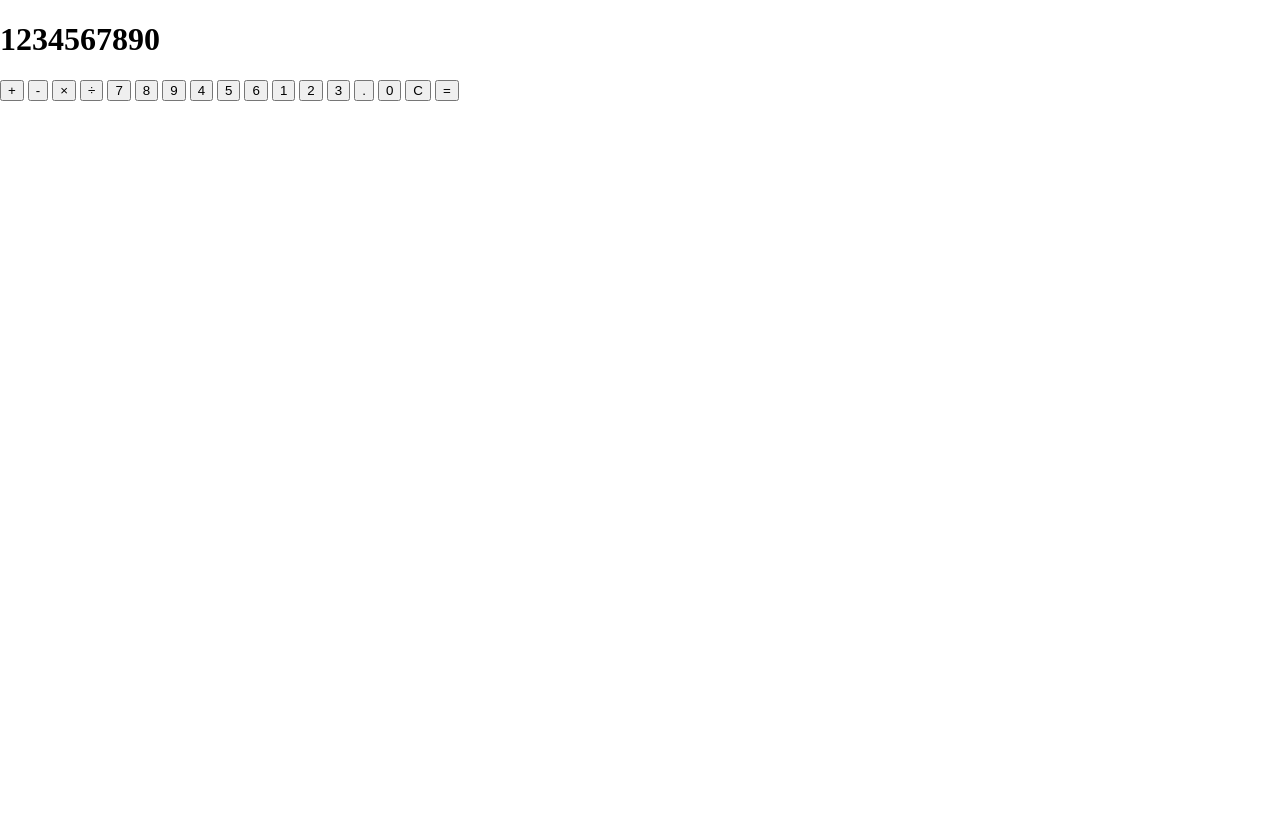
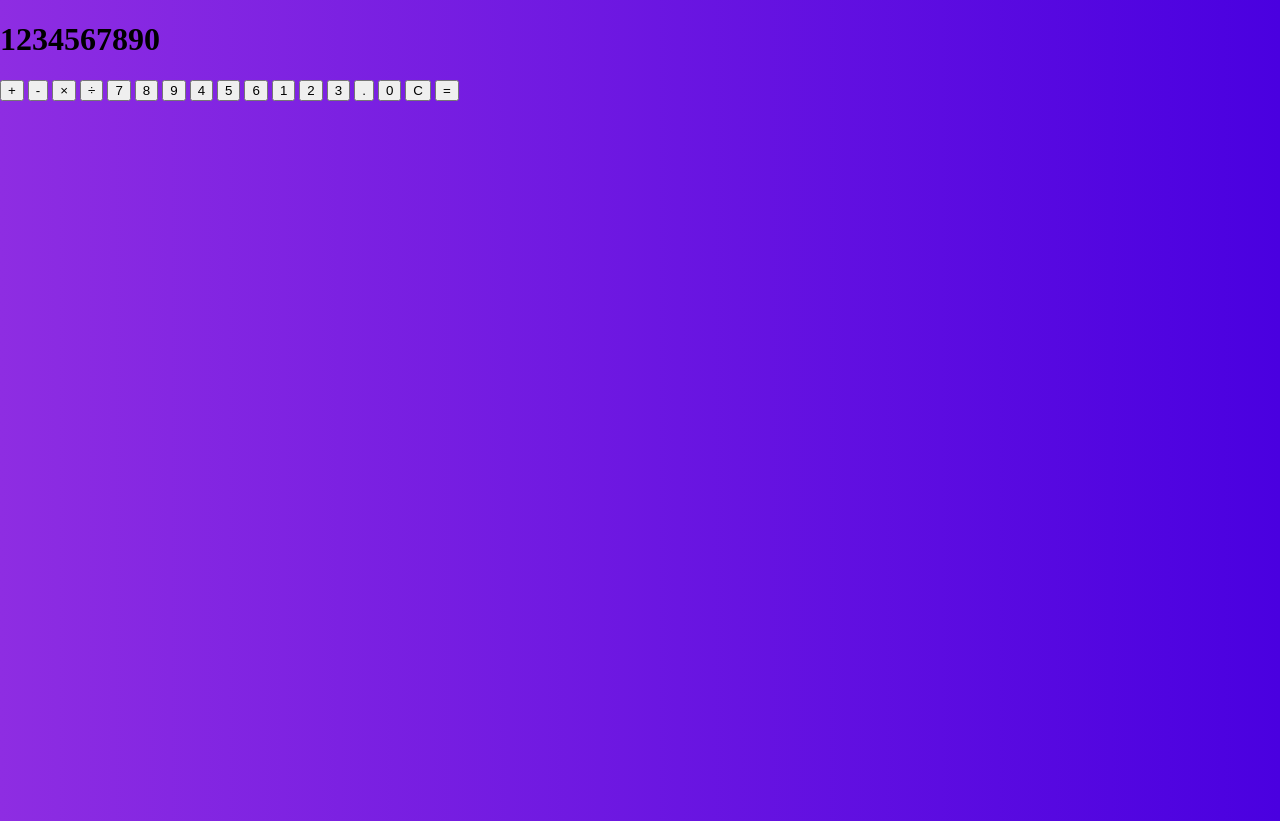
Before and after one commit to BassMasterTT/calculator, a plain HTML site: page index.html in a window 1280 px wide. Drawn offline with Linux system fonts and the light colour scheme.

Commit message:
gradient

```diff
--- a/style.css
+++ b/style.css
@@ -6,4 +6,5 @@ html {
 body {
   margin: 0;
   min-height: 100vh;
+  background: linear-gradient(to right, #8e2de2, #4a00e0);
 }
```
